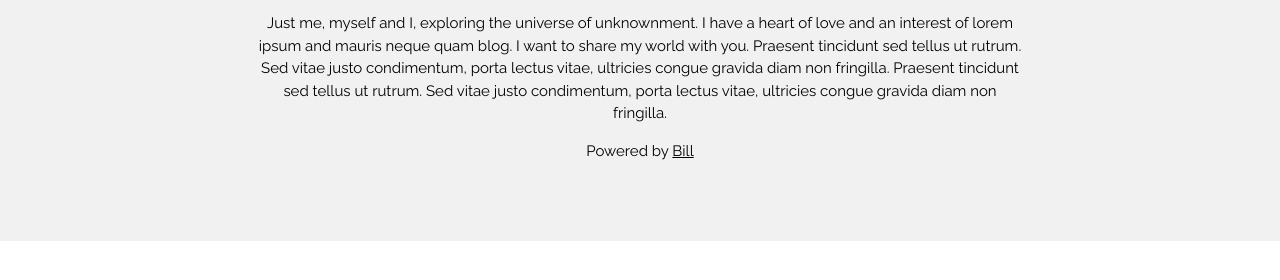
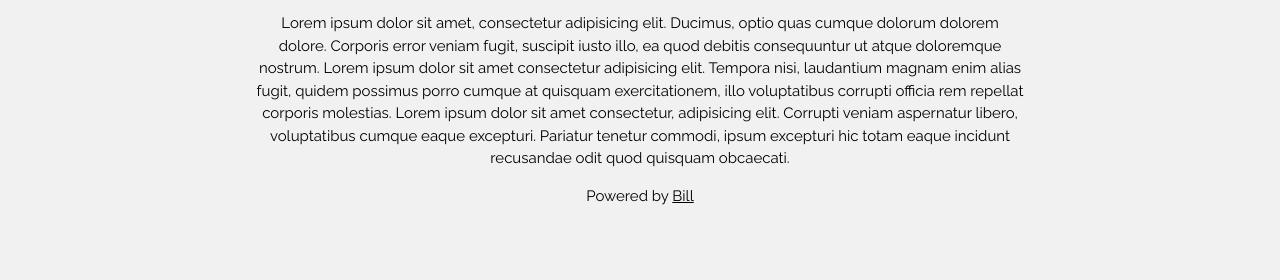
Before and after one commit to Abdikadirdahir/practice, a plain HTML site: page index.html in a window 1280 px wide. Shown: the part 3445-3725 px from the top of the page. Before the commit the page ends 3686 px from the top, so only its background shows below. Drawn offline with nearby package versions, Linux system fonts and the light colour scheme.

Commit message:
why not me

```diff
--- a/index.html
+++ b/index.html
@@ -45,7 +45,7 @@
   <h2>Why Not Believe</h2>
   <img src="bill.css/balmain.jpg" class="w3-image w3-padding-32" width="300" height="300">
   <form style="margin:auto;width:60%" action="/action_page.php" target="_blank">
-    <p>Just me, myself and I, exploring the universe of unknownment. I have a heart of love and an interest of lorem ipsum and mauris neque quam blog. I want to share my world with you. Praesent tincidunt sed tellus ut rutrum. Sed vitae justo condimentum, porta lectus vitae, ultricies congue gravida diam non fringilla. Praesent tincidunt sed tellus ut rutrum. Sed vitae justo condimentum, porta lectus vitae, ultricies congue gravida diam non fringilla.</p>
+    <p>Lorem ipsum dolor sit amet, consectetur adipisicing elit. Ducimus, optio quas cumque dolorum dolorem dolore. Corporis error veniam fugit, suscipit iusto illo, ea quod debitis consequuntur ut atque doloremque nostrum. Lorem ipsum dolor sit amet consectetur adipisicing elit. Tempora nisi, laudantium magnam enim alias fugit, quidem possimus porro cumque at quisquam exercitationem, illo voluptatibus corrupti officia rem repellat corporis molestias. Lorem ipsum dolor sit amet consectetur, adipisicing elit. Corrupti veniam aspernatur libero, voluptatibus cumque eaque excepturi. Pariatur tenetur commodi, ipsum excepturi hic totam eaque incidunt recusandae odit quod quisquam obcaecati.</p>
 
   <p>Powered by <a href="https://www.w3schools.com/w3css/default.asp" target="_blank" class="w3-hover-text-green">Bill</a></p>
 </footer>
```
